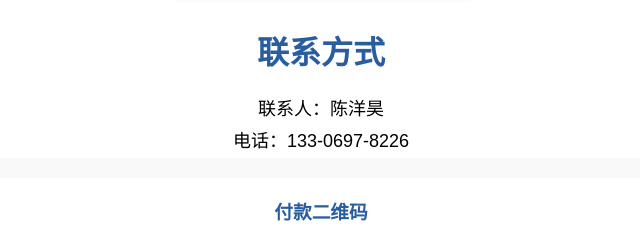
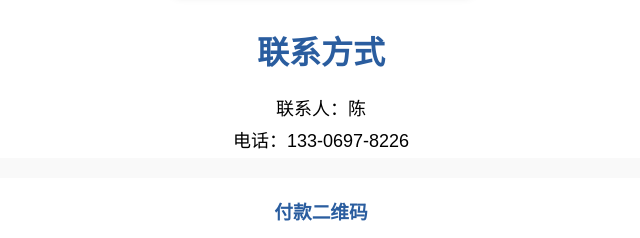
Before and after one commit to fengzi91024/sydxmy.top, a plain HTML site: page index.html in a window 1280 px wide. Shown: the part 1253-1491 px from the top of the page, 319-959 px from the left. Drawn offline with Linux system fonts and the light colour scheme.

Commit message:
修改联系人

```diff
--- a/index.html
+++ b/index.html
@@ -35,7 +35,7 @@
     <div class="section">
         <h1> 联系方式</h1>
         <div class="contact">
-            联系人：陈洋昊<br>
+            联系人：陈<br>
             电话：133-0697-8226
         </div>
     </div>
```
